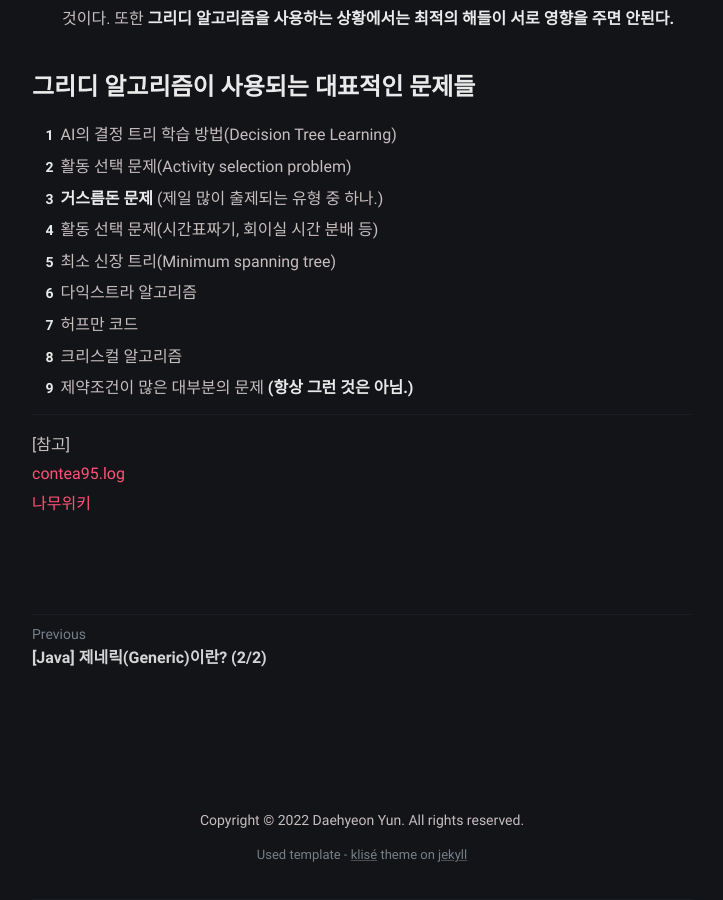
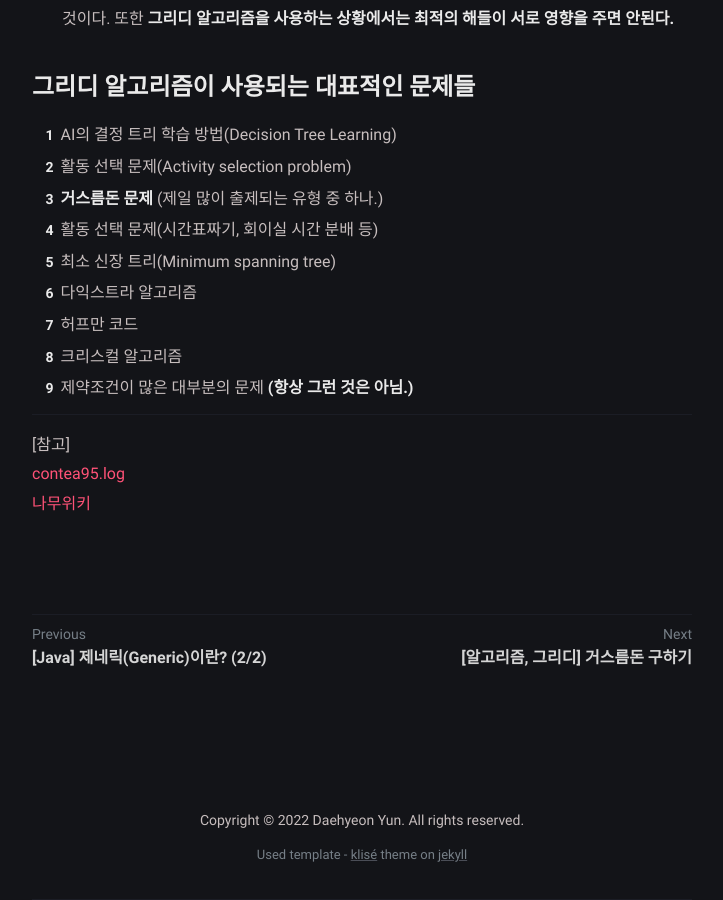
Before and after one commit to YunDaeHyeon/YunDaeHyeon.github.io, a Jekyll site: the page built from _posts/Algorithm/2022-02-11-algorithm-post1.md, in a window 1280 px wide and 900 px high, scrolled down 1711 px. Shown: the whole window, without its empty margins (278-1001 px from the left). Built offline with Jekyll 4.4.1, drawn with Linux system fonts in a browser that asks for light colours; comment, search, counter and statistics services are not loaded.

Commit message:
mac-22.02.11 algorithm post2

```diff
--- /dev/null
+++ b/_posts/Algorithm/2022-02-11-algorithm-post2.md
@@ -0,0 +1,8 @@
+---
+layout: post
+title: "[알고리즘, 그리디] 거스름돈 구하기"
+data:   2022-02-11 03:40:00+0900
+categories: jekyll update
+tags: [algorigtm]
+---
+# 추가중
```
Also changed, not shown: _posts/Algorithm/2022-02-11-algorithm-post1.md (+1 -1 lines).
